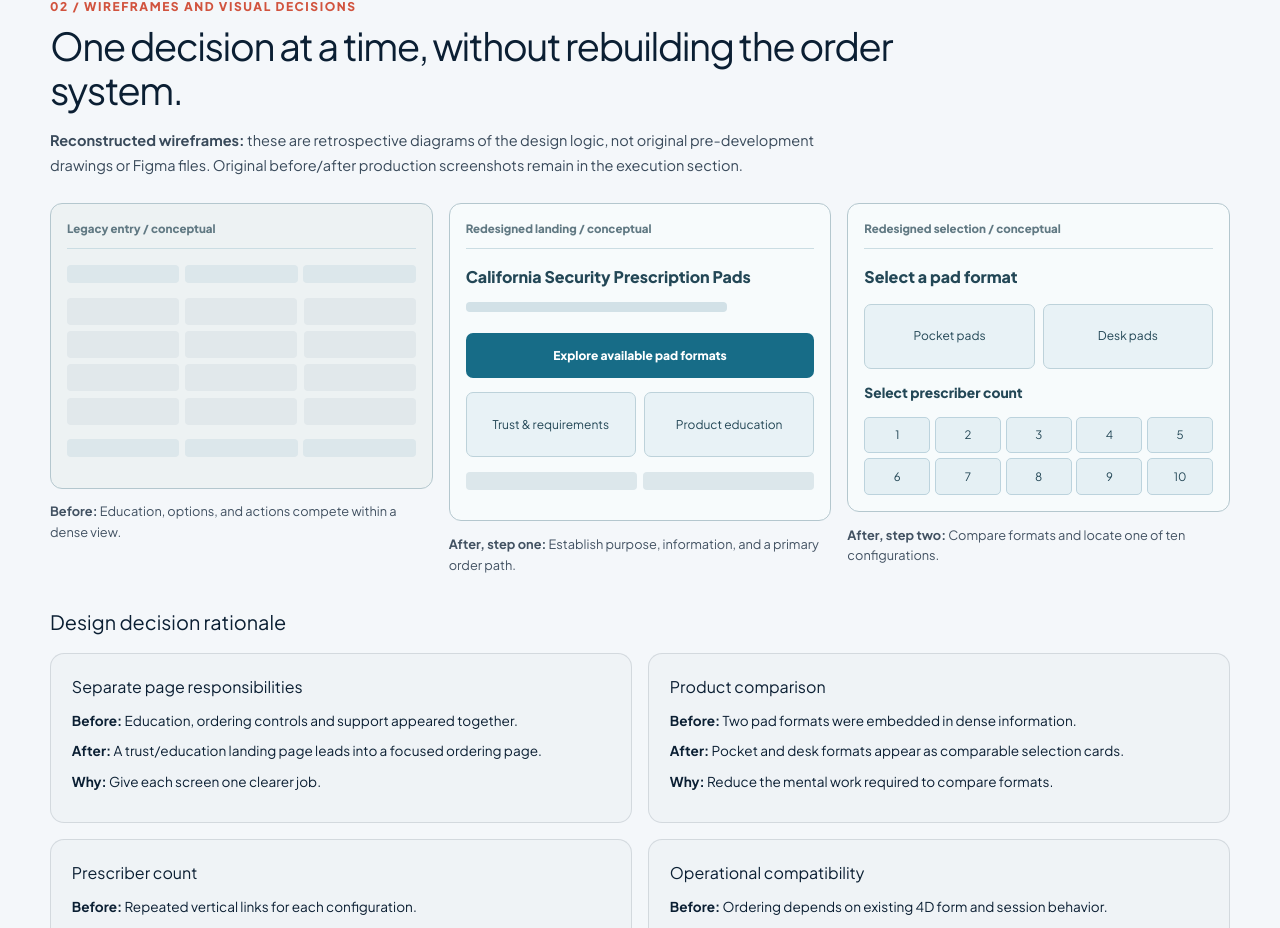
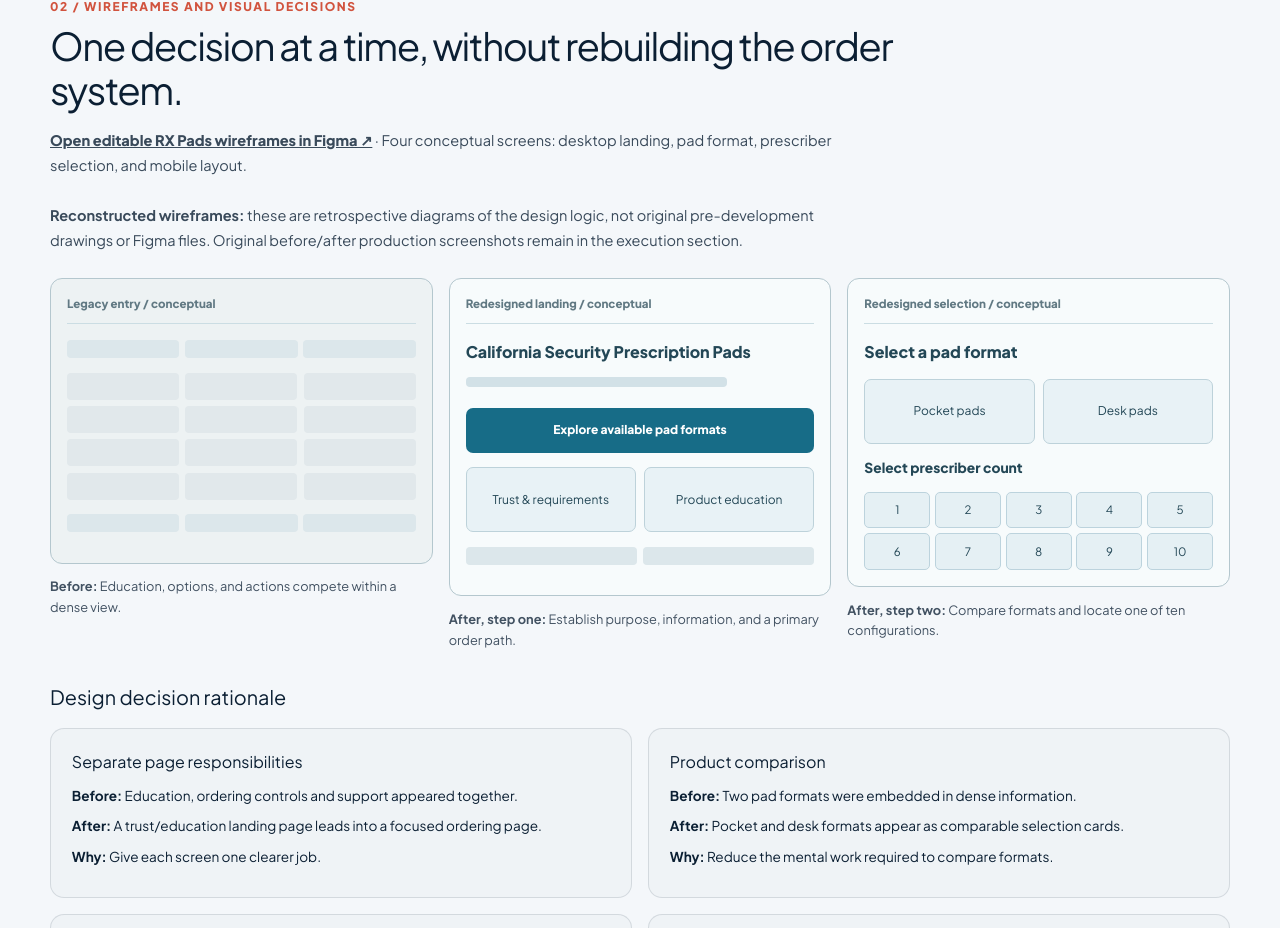
Before and after one commit to andrewjaebok/digital-operations-portfolio, a Next.js app: page /projects/prescription-pad-ordering-portal in a window 1280 px wide. Shown: the part 8895-9823 px from the top of the page. Built offline with nearby package versions, Linux system fonts and the light colour scheme.

Commit message:
Link editable Figma RX Pads wireframes from portfolio case study

```diff
--- a/app/components/RxExperienceEvidence.tsx
+++ b/app/components/RxExperienceEvidence.tsx
@@ -34,6 +34,7 @@ export default function RxExperienceEvidence(){
  </section>
  <section className="shell rx-exp-section" id="rx-wireframes" aria-labelledby="rx-wireframes-title">
   <p className="kicker">02 / Wireframes and visual decisions</p><h2 id="rx-wireframes-title">One decision at a time, without rebuilding the order system.</h2>
+  <p className="rx-exp-lead"><a href="https://www.figma.com/design/KanUNezk6RWc7Is8tEhM7t" target="_blank" rel="noopener noreferrer" style={{fontWeight:750,textDecoration:"underline"}}>Open editable RX Pads wireframes in Figma ↗</a> · Four conceptual screens: desktop landing, pad format, prescriber selection, and mobile layout.</p>
   <p className="rx-exp-lead"><strong>Reconstructed wireframes:</strong> these are retrospective diagrams of the design logic, not original pre-development drawings or Figma files. Original before/after production screenshots remain in the execution section.</p>
   <div className="rx-wireframe-grid">
    <figure><div className="rx-wireframe rx-wireframe-before"><div className="rx-wireframe-bar">Legacy entry / conceptual</div><div className="rx-wf-row"><span/><span/><span/></div><div className="rx-wf-grid">{Array.from({length:12},(_,i)=><i key={i}/>)}</div><div className="rx-wf-row"><span/><span/><span/></div></div><figcaption><b>Before:</b> Education, options, and actions compete within a dense view.</figcaption></figure>
```
